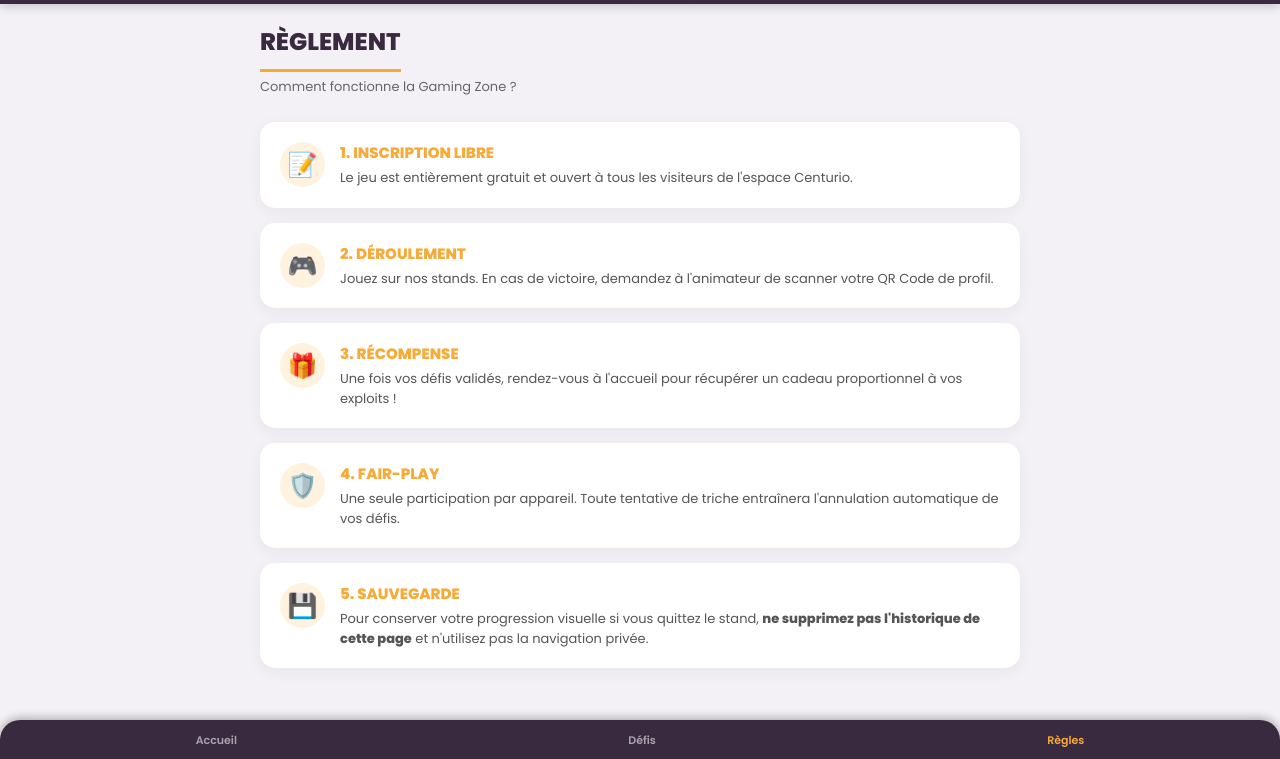
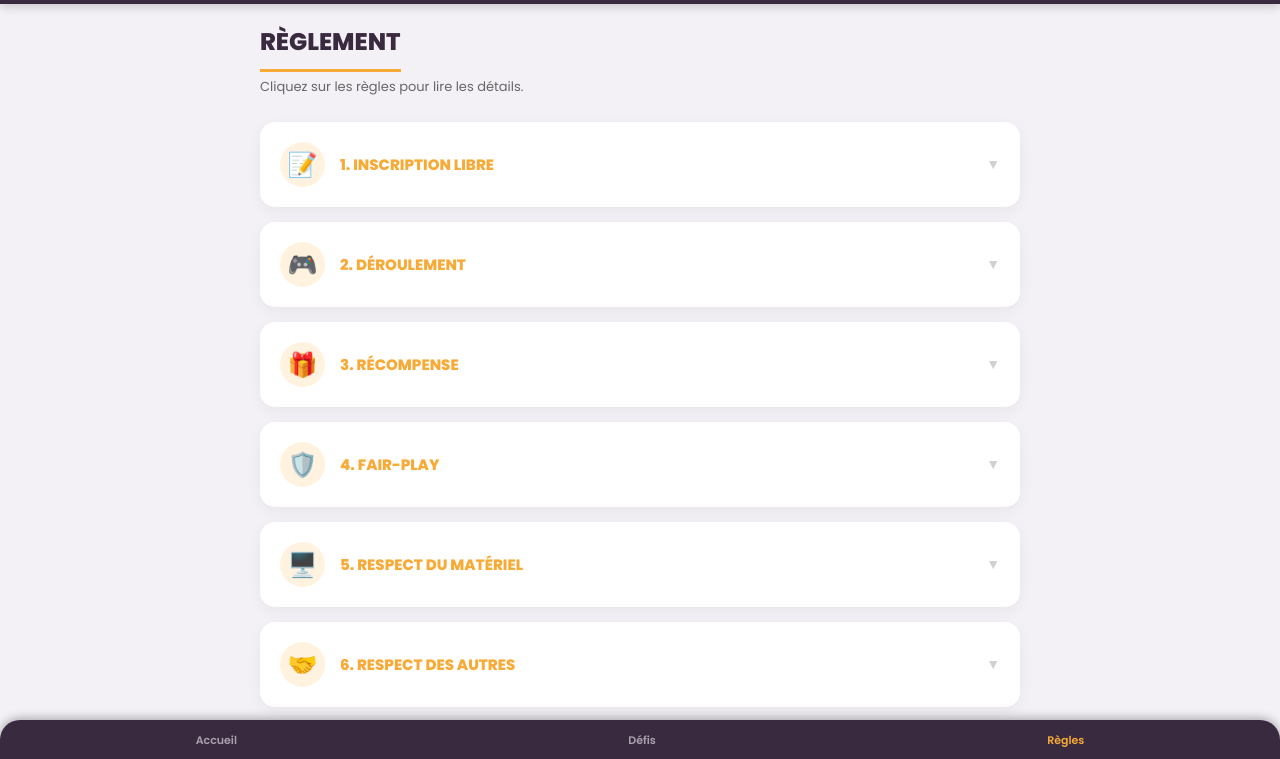
Before and after one commit to noaCentu/Centurio-gaming-zone-24-du-mans, a website: page public/reglement.html in a window 1280 px wide. Shown: the part 39-798 px from the top of the page. Drawn offline with Linux system fonts and the light colour scheme.

Commit message:
reglement.html

```diff
--- a/public/reglement.html
+++ b/public/reglement.html
@@ -22,15 +22,60 @@
         .goog-tooltip { display: none !important; }
         .goog-text-highlight { background-color: transparent !important; border: none !important; box-shadow: none !important; }
 
-        /* ✨ DESIGN DES RÈGLES */
+        /* ✨ NOUVEAU DESIGN DES RÈGLES (ACCORDÉON) */
         .rules-container { margin-top: 25px; display: flex; flex-direction: column; gap: 15px; }
-        .rule-card { background: white; padding: 20px; border-radius: 15px; box-shadow: 0 4px 15px rgba(0,0,0,0.05); display: flex; align-items: flex-start; text-align: left; }
+
+        details.rule-card {
+            background: white;
+            padding: 20px;
+            border-radius: 15px;
+            box-shadow: 0 4px 15px rgba(0,0,0,0.05);
+            text-align: left;
+            cursor: pointer;
+            transition: background 0.2s ease;
+        }
+        details.rule-card:hover { background: #fafafa; }
+
+        /* Style du titre cliquable */
+        summary {
+            list-style: none; /* Enlève la flèche par défaut */
+            outline: none;
+            display: flex;
+            align-items: center;
+            justify-content: space-between;
+        }
+        summary::-webkit-details-marker { display: none; } /* Enlève la flèche sur Chrome/Safari */
+
+        .summary-left {
+            display: flex;
+            align-items: center;
+        }
+
         .rule-icon { font-size: 24px; margin-right: 15px; background: #fff3e0; width: 45px; height: 45px; display: flex; align-items: center; justify-content: center; border-radius: 50%; flex-shrink: 0; }
-        .rule-text h4 { margin: 0 0 5px 0; color: var(--brand, #f8aa37); font-weight: 800; font-size: 15px; text-transform: uppercase; }
-        .rule-text p { margin: 0; font-size: 13px; color: #555; line-height: 1.5; }
+        .rule-text h4 { margin: 0; color: var(--brand, #f8aa37); font-weight: 800; font-size: 15px; text-transform: uppercase; }
 
-        /* 🏆 CRÉDITS TOUT EN BAS */
-        .credits { margin-top: 60px; font-size: 11px; color: #b0b0b0; text-align: center; padding: 0 20px; line-height: 1.6; }
+        /* Flèche personnalisée animée */
+        .arrow-icon {
+            font-size: 14px;
+            color: #d0d0d0;
+            transition: transform 0.3s ease;
+        }
+        details[open] .arrow-icon {
+            transform: rotate(180deg);
+        }
+
+        /* Contenu du texte déroulant */
+        .rule-content {
+            margin-top: 15px;
+            padding-left: 60px; /* Aligné avec le texte, sans compter l'icône */
+            font-size: 13px;
+            color: #555;
+            line-height: 1.5;
+        }
+        .rule-content p { margin: 0; }
+
+        /* 🏆 CRÉDITS DISCRETS */
+        .credits { margin-top: 40px; font-size: 11px; color: #a0a0a0; text-align: center; padding: 0 20px; line-height: 1.6; }
     </style>
 </head>
 <body>
@@ -50,55 +95,108 @@
         <div style="width: 24px;"></div>
     </div>
 
-    <div class="page-content" style="padding-bottom: 120px;">
+    <div class="page-content" style="padding-bottom: 100px;">
         <h2 style="margin-bottom: 5px;">Règlement</h2>
-        <p style="font-size: 13px; color: #666;">Comment fonctionne la Gaming Zone ?</p>
+        <p style="font-size: 13px; color: #666;">Cliquez sur les règles pour lire les détails.</p>
 
         <div class="rules-container">
-            <div class="rule-card">
-                <div class="rule-icon">📝</div>
-                <div class="rule-text">
-                    <h4>1. Inscription Libre</h4>
+
+            <details class="rule-card">
+                <summary>
+                    <div class="summary-left">
+                        <div class="rule-icon">📝</div>
+                        <div class="rule-text"><h4>1. Inscription Libre</h4></div>
+                    </div>
+                    <div class="arrow-icon">▼</div>
+                </summary>
+                <div class="rule-content">
                     <p>Le jeu est entièrement gratuit et ouvert à tous les visiteurs de l'espace Centurio.</p>
                 </div>
-            </div>
+            </details>
 
-            <div class="rule-card">
-                <div class="rule-icon">🎮</div>
-                <div class="rule-text">
-                    <h4>2. Déroulement</h4>
+            <details class="rule-card">
+                <summary>
+                    <div class="summary-left">
+                        <div class="rule-icon">🎮</div>
+                        <div class="rule-text"><h4>2. Déroulement</h4></div>
+                    </div>
+                    <div class="arrow-icon">▼</div>
+                </summary>
+                <div class="rule-content">
                     <p>Jouez sur nos stands. En cas de victoire, demandez à l'animateur de scanner votre QR Code de profil.</p>
                 </div>
-            </div>
+            </details>
 
-            <div class="rule-card">
-                <div class="rule-icon">🎁</div>
-                <div class="rule-text">
-                    <h4>3. Récompense</h4>
+            <details class="rule-card">
+                <summary>
+                    <div class="summary-left">
+                        <div class="rule-icon">🎁</div>
+                        <div class="rule-text"><h4>3. Récompense</h4></div>
+                    </div>
+                    <div class="arrow-icon">▼</div>
+                </summary>
+                <div class="rule-content">
                     <p>Une fois vos défis validés, rendez-vous à l'accueil pour récupérer un cadeau proportionnel à vos exploits !</p>
                 </div>
-            </div>
+            </details>
 
-            <div class="rule-card">
-                <div class="rule-icon">🛡️</div>
-                <div class="rule-text">
-                    <h4>4. Fair-Play</h4>
+            <details class="rule-card">
+                <summary>
+                    <div class="summary-left">
+                        <div class="rule-icon">🛡️</div>
+                        <div class="rule-text"><h4>4. Fair-Play</h4></div>
+                    </div>
+                    <div class="arrow-icon">▼</div>
+                </summary>
+                <div class="rule-content">
                     <p>Une seule participation par appareil. Toute tentative de triche entraînera l'annulation automatique de vos défis.</p>
                 </div>
-            </div>
+            </details>
 
-            <div class="rule-card">
-                <div class="rule-icon">💾</div>
-                <div class="rule-text">
-                    <h4>5. Sauvegarde</h4>
-                    <p>Pour conserver votre progression visuelle si vous quittez le stand, <strong>ne supprimez pas l'historique de cette page</strong> et n'utilisez pas la navigation privée.</p>
+            <details class="rule-card">
+                <summary>
+                    <div class="summary-left">
+                        <div class="rule-icon">🖥️</div>
+                        <div class="rule-text"><h4>5. Respect du matériel</h4></div>
+                    </div>
+                    <div class="arrow-icon">▼</div>
+                </summary>
+                <div class="rule-content">
+                    <p>Le matériel mis à votre disposition coûte cher. Il est strictement interdit de le frapper ou de le dégrader. Toute casse volontaire ou due à de la négligence devra être remboursée.</p>
                 </div>
-            </div>
+            </details>
+
+            <details class="rule-card">
+                <summary>
+                    <div class="summary-left">
+                        <div class="rule-icon">🤝</div>
+                        <div class="rule-text"><h4>6. Respect des autres</h4></div>
+                    </div>
+                    <div class="arrow-icon">▼</div>
+                </summary>
+                <div class="rule-content">
+                    <p>La zone est un espace de détente. Les insultes, comportements toxiques ou cris abusifs ne sont pas tolérés. Gardons une bonne ambiance !</p>
+                </div>
+            </details>
+
+            <details class="rule-card">
+                <summary>
+                    <div class="summary-left">
+                        <div class="rule-icon">🚫</div>
+                        <div class="rule-text"><h4>7. Alcool et Tabac</h4></div>
+                    </div>
+                    <div class="arrow-icon">▼</div>
+                </summary>
+                <div class="rule-content">
+                    <p>Pour la sécurité de tous et la protection des machines, fumer (y compris les puffs/cigarettes électroniques) et consommer de l'alcool est formellement interdit dans la Gaming Zone.</p>
+                </div>
+            </details>
+
         </div>
 
         <div class="credits">
-            Application conçue et développée par <strong>Noa Belaid</strong><br>
-            Propulsée par <strong>Vitrual Studio Code, Github & Render</strong>
+            Application conçue et développée par <strong>[Noa Belaid]</strong><br>
+            Propulsée par <strong>[Virtual Studio Code, Github] & [Render]</strong>
         </div>
 
     </div>
```
